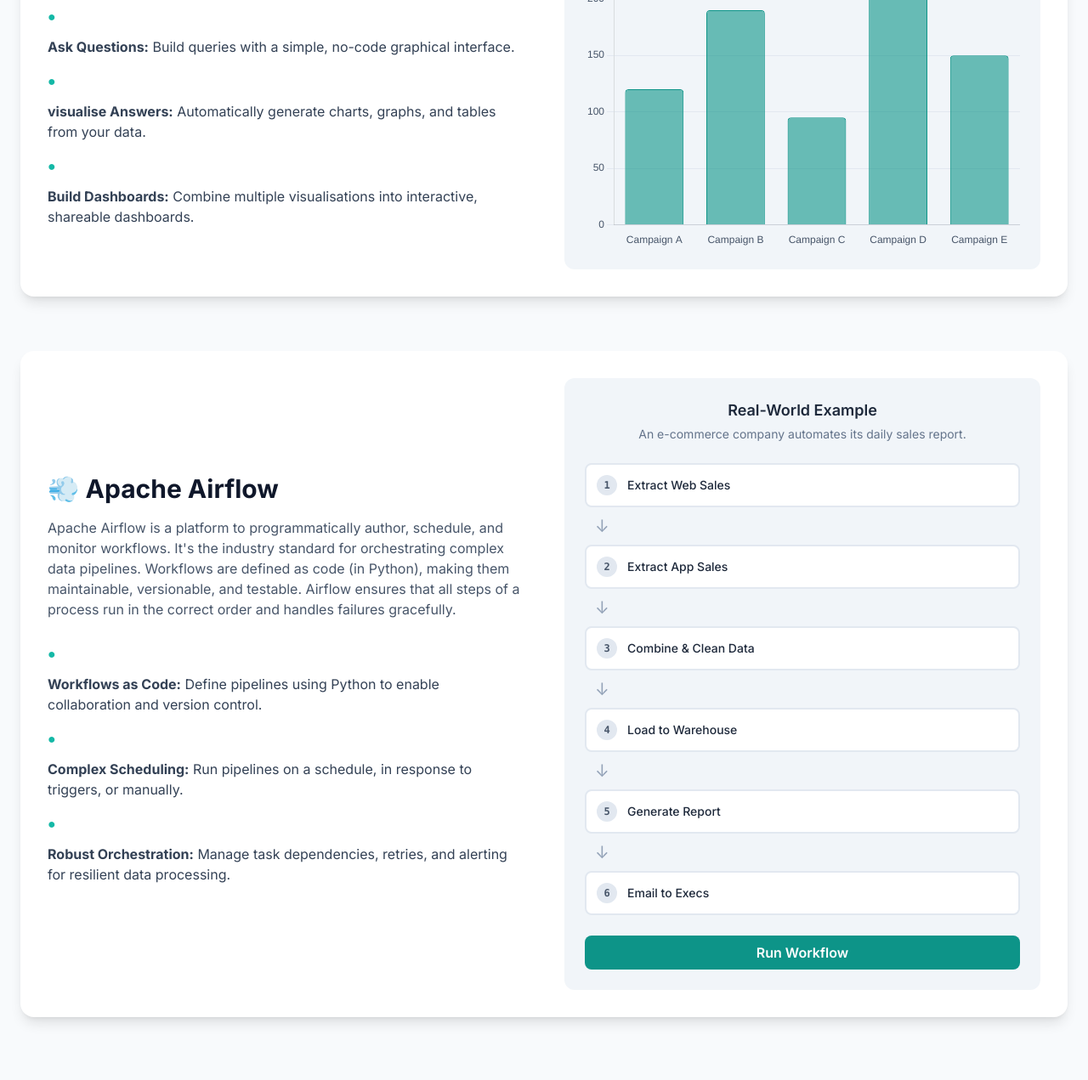
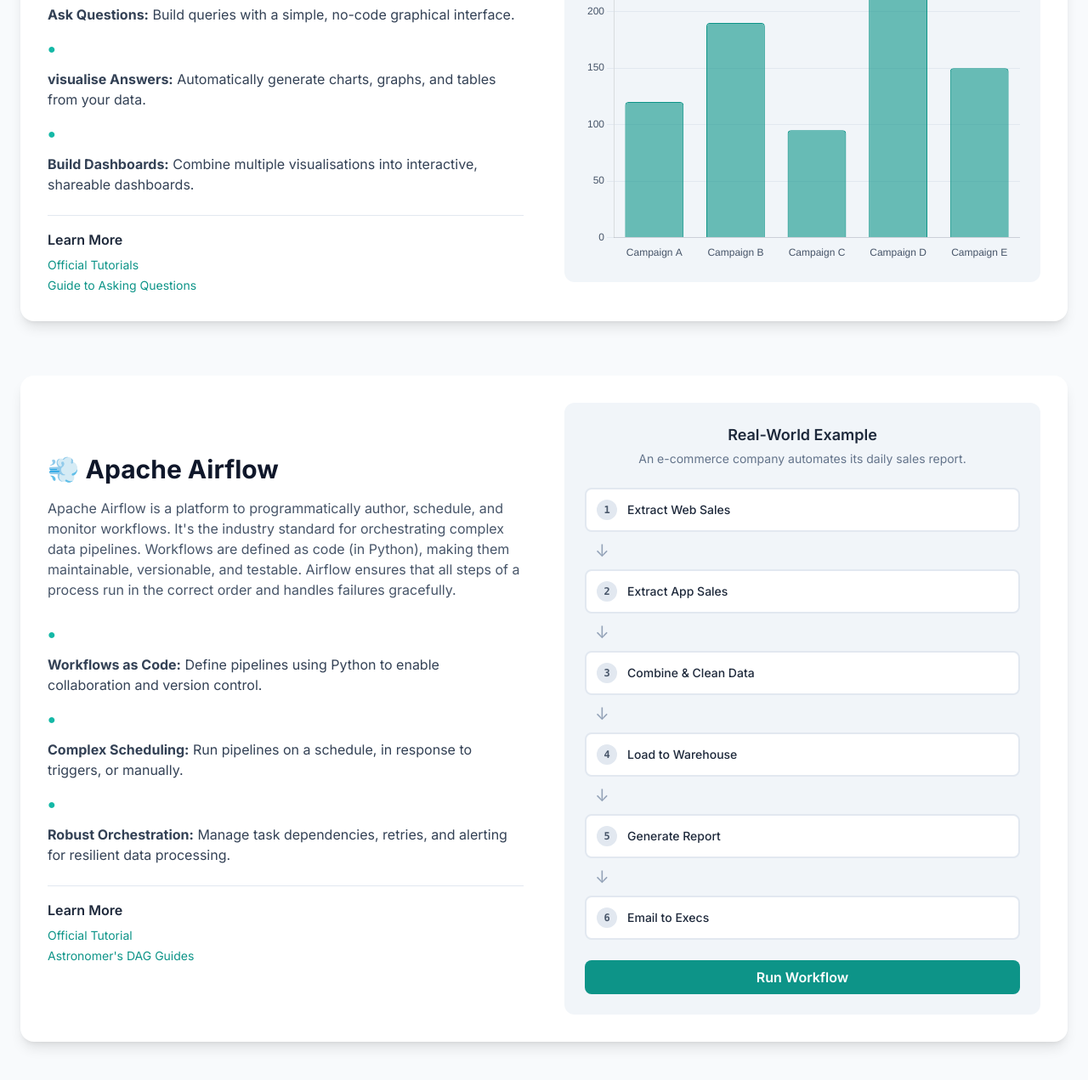
Before and after one commit to rthoplan/datalifecyle, a plain HTML site: page index10.html in a window 1280 px wide. Shown: the part 1399-2670 px from the top of the page at 85% size. Drawn offline with nearby package versions, Linux system fonts and the light colour scheme.

Commit message:
Update index10.html

```diff
--- a/index10.html
+++ b/index10.html
@@ -91,6 +91,11 @@
                         <p class="flex items-start"><span class="text-teal-500 mr-3 mt-1">●</span><div><strong>Discovery:</strong> Provides powerful search to find relevant datasets.</div></p>
                         <p class="flex items-start"><span class="text-teal-500 mr-3 mt-1">●</span><div><strong>Governance:</strong> Shows data ownership, quality scores, and usage policies.</div></p>
                     </div>
+                    <div class="mt-6 pt-4 border-t border-slate-200">
+                        <h4 class="font-semibold text-slate-800 mb-2">Prominent Example: World Bank</h4>
+                        <p class="text-sm text-slate-600 mb-2">The World Bank's Data Catalog is a public resource that makes global development data easy to find, download, and use, empowering researchers, journalists, and policymakers worldwide.</p>
+                        <a href="https://datacatalog.worldbank.org/home" target="_blank" rel="noopener noreferrer" class="text-sm text-teal-600 hover:text-teal-700 font-semibold">Explore the Catalog →</a>
+                    </div>
                 </div>
                 <div class="bg-slate-100 p-6 rounded-xl">
                     <h4 class="font-semibold text-lg text-center mb-1 text-slate-800">Real-World Example</h4>
@@ -150,6 +155,13 @@
                         <p class="flex items-start"><span class="text-teal-500 mr-3 mt-1">●</span><div><strong>visualise Answers:</strong> Automatically generate charts, graphs, and tables from your data.</div></p>
                         <p class="flex items-start"><span class="text-teal-500 mr-3 mt-1">●</span><div><strong>Build Dashboards:</strong> Combine multiple visualisations into interactive, shareable dashboards.</div></p>
                     </div>
+                    <div class="mt-6 pt-4 border-t border-slate-200">
+                        <h4 class="font-semibold text-slate-800 mb-2">Learn More</h4>
+                        <div class="flex flex-col space-y-1">
+                             <a href="https://www.metabase.com/learn/" target="_blank" rel="noopener noreferrer" class="text-sm text-teal-600 hover:text-teal-700">Official Tutorials</a>
+                             <a href="https://www.metabase.com/docs/latest/users-guide/04-asking-questions.html" target="_blank" rel="noopener noreferrer" class="text-sm text-teal-600 hover:text-teal-700">Guide to Asking Questions</a>
+                        </div>
+                    </div>
                 </div>
                 <div class="bg-slate-100 p-6 rounded-xl">
                     <h4 class="font-semibold text-lg text-center mb-1 text-slate-800">Real-World Example</h4>
@@ -172,6 +184,13 @@
                         <p class="flex items-start"><span class="text-teal-500 mr-3 mt-1">●</span><div><strong>Workflows as Code:</strong> Define pipelines using Python to enable collaboration and version control.</div></p>
                         <p class="flex items-start"><span class="text-teal-500 mr-3 mt-1">●</span><div><strong>Complex Scheduling:</strong> Run pipelines on a schedule, in response to triggers, or manually.</div></p>
                         <p class="flex items-start"><span class="text-teal-500 mr-3 mt-1">●</span><div><strong>Robust Orchestration:</strong> Manage task dependencies, retries, and alerting for resilient data processing.</div></p>
+                    </div>
+                    <div class="mt-6 pt-4 border-t border-slate-200">
+                        <h4 class="font-semibold text-slate-800 mb-2">Learn More</h4>
+                        <div class="flex flex-col space-y-1">
+                            <a href="https://airflow.apache.org/docs/apache-airflow/stable/tutorial.html" target="_blank" rel="noopener noreferrer" class="text-sm text-teal-600 hover:text-teal-700">Official Tutorial</a>
+                            <a href="https://www.astronomer.io/guides/dags/" target="_blank" rel="noopener noreferrer" class="text-sm text-teal-600 hover:text-teal-700">Astronomer's DAG Guides</a>
+                        </div>
                     </div>
                 </div>
                 <div class="bg-slate-100 p-6 rounded-xl">
```
